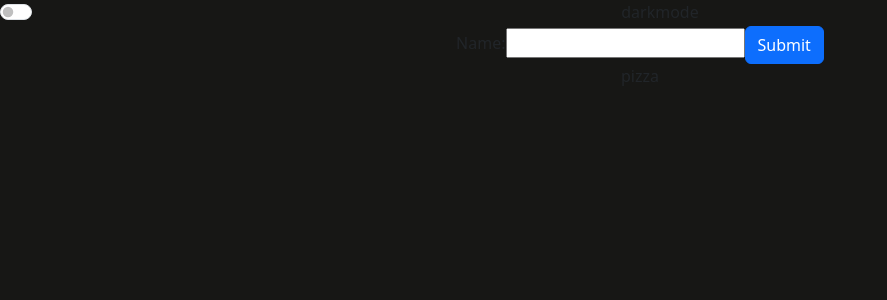
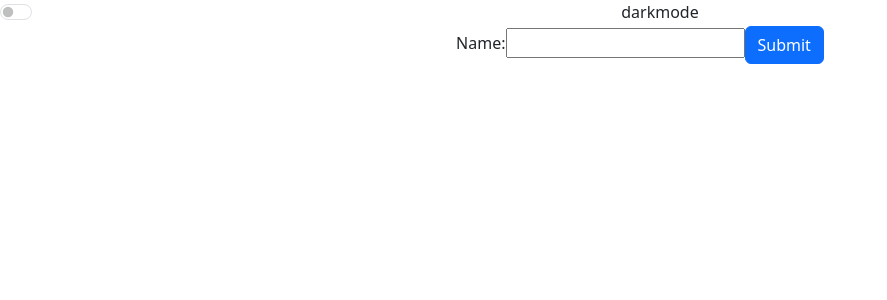
Before and after one commit to beedawn/musicSearch, a React (Create React App) app: page / in a window 1280 px wide. Shown: the top 300 px of the page, without its empty margins (0-887 px from the left). Built offline with nearby package versions, Linux system fonts and the light colour scheme.

Commit message:
sixteen, i think. Dark mode done.

```diff
--- a/src/styles/styles.css
+++ b/src/styles/styles.css
@@ -1,4 +1,4 @@
-.darkTheme{
+.darkModeTheme{
     background-color:rgb(23, 23, 21) ;
     min-height:100vh;
 height:100%;
--- a/src/styles/theme.js
+++ /dev/null
@@ -1,6 +0,0 @@
-export const lightTheme={}
-
-export const darkTheme={
-    backgroundColor:"rgb(23, 23, 21)",
-    color:"white"
-}
--- a/src/views/ThemeHandler.tsx
+++ b/src/views/ThemeHandler.tsx
@@ -4,21 +4,13 @@ import { MDBSwitch } from "mdb-react-ui-kit";
 import Main from "./Main";
 import '../styles/styles.css';
 function ThemeHandler() {
-  const [darkModeTheme, setDarkModeTheme]=useState(false);
-
-  if(darkModeTheme){
+  const [darkModeTheme, setDarkModeTheme]=useState(true);
+console.log(!darkModeTheme? "darkModeTheme":"");
 return(
 
-  <div><MDBSwitch id='darkMode' className="switch" label='darkmode' onClick={()=>setDarkModeTheme(!darkModeTheme)}/>
+  <div className={!darkModeTheme? "darkModeTheme":""}><MDBSwitch id='darkMode' className="switch" label='darkmode' onClick={()=>setDarkModeTheme(!darkModeTheme)}/>
   <Main /></div>
 )
-  }else{
-  return (
-    <div className="darkTheme">
-
-     <MDBSwitch id='darkMode' className="switch" label='darkmode' onClick={()=>setDarkModeTheme(!darkModeTheme)}/>  <div className="darkTheme"><Main/>pizza</div>
-    </div>
-  );}
 }
 
 export default ThemeHandler;
```
